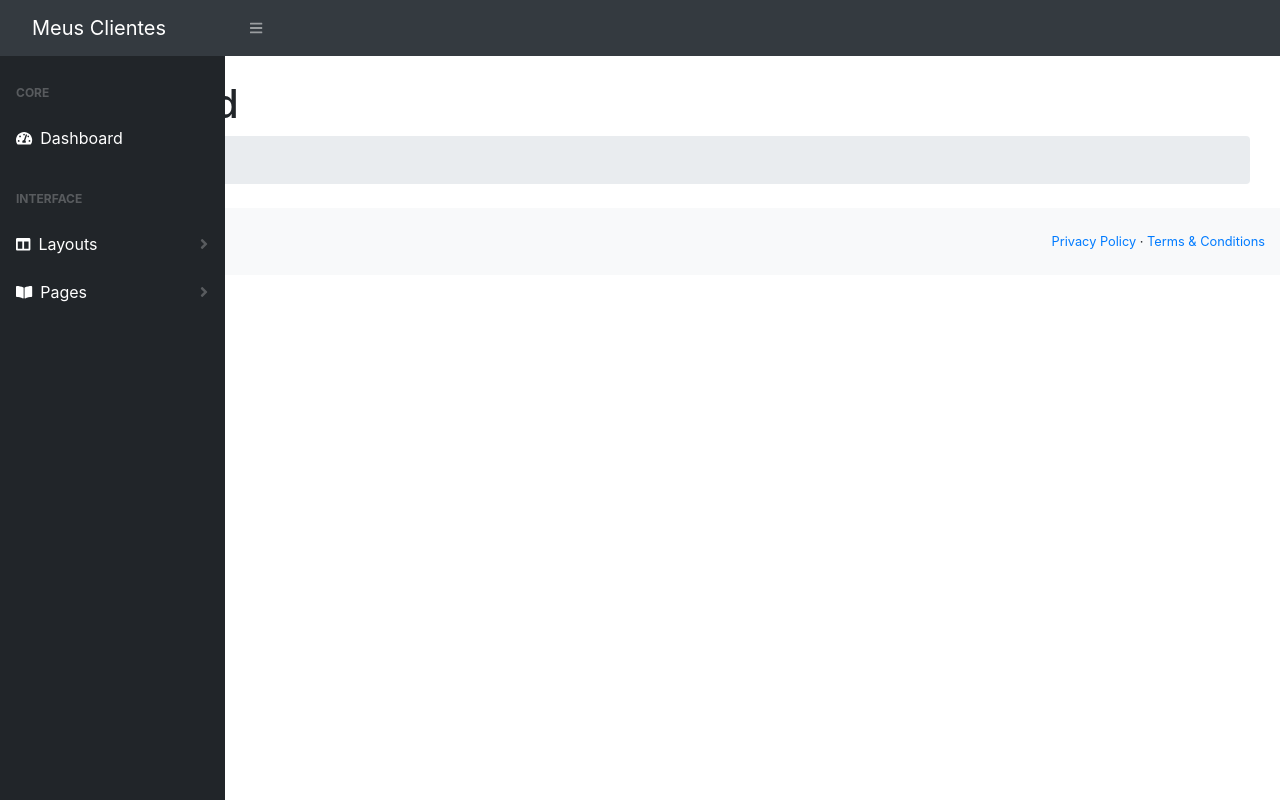
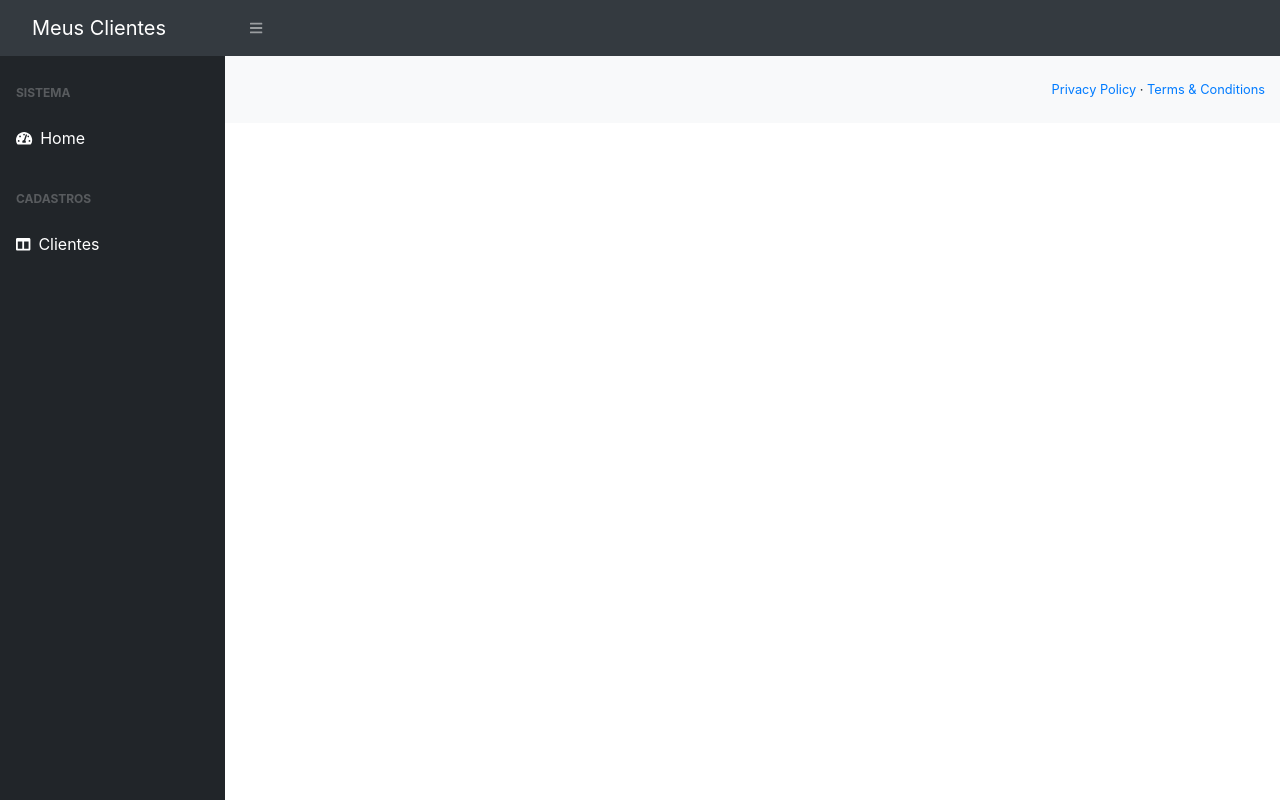
Before and after one commit to aarrieche/angular-17-template-sb-admin, an Angular app: page / in a window 1280 px wide. Built offline with nearby package versions, Linux system fonts and the light colour scheme.

Commit message:
:sparkles: feat: Clientes-form and Home routes

```diff
--- a/src/app/app-routing.module.ts
+++ b/src/app/app-routing.module.ts
@@ -1,7 +1,9 @@
 import { NgModule } from '@angular/core';
 import { RouterModule, Routes } from '@angular/router';
-
-const routes: Routes = [];
+import { HomeComponent } from './home/home.component'
+const routes: Routes = [
+  { path: 'home', component: HomeComponent }
+];
 
 @NgModule({
   imports: [RouterModule.forRoot(routes)],
--- a/src/app/app.component.html
+++ b/src/app/app.component.html
@@ -3,7 +3,7 @@
     <app-sidebar></app-sidebar>
     <div id="layoutSidenav_content"><main>
         <div class="container-fluid">
-            <app-home></app-home>
+            <router-outlet></router-outlet>
         </div>
         <footer class="py-4 bg-light mt-auto">
             <div class="container-fluid">
--- a/src/app/app.module.ts
+++ b/src/app/app.module.ts
@@ -6,6 +6,7 @@
 
 import { TemplateModule } from './template/template.module';
 import { HomeComponent } from './home/home.component'
+import { ClientesModule } from './clientes/clientes.module';
 
 @NgModule({
   declarations: [
@@ -15,7 +16,8 @@
   imports: [
     BrowserModule,
     AppRoutingModule,
-    TemplateModule
+    TemplateModule,
+    ClientesModule
   ],
   providers: [
     provideClientHydration()
--- /dev/null
+++ b/src/app/clientes/clientes-form/clientes-form.component.html
@@ -0,0 +1 @@
+<p>clientes-form works!</p>
--- /dev/null
+++ b/src/app/clientes/clientes.module.ts
@@ -0,0 +1,19 @@
+import { NgModule } from '@angular/core';
+import { CommonModule } from '@angular/common';
+
+import { ClientesRoutingModule } from './clientes-routing.module';
+import { ClientesFormComponent } from './clientes-form/clientes-form.component';
+
+
+@NgModule({
+  declarations: [
+    ClientesFormComponent
+  ],
+  imports: [
+    CommonModule,
+    ClientesRoutingModule
+  ] , exports: [
+    ClientesFormComponent
+  ]
+})
+export class ClientesModule { }
--- a/src/app/template/navbar/navbar.component.html
+++ b/src/app/template/navbar/navbar.component.html
@@ -1,5 +1,5 @@
 <nav class="sb-topnav navbar navbar-expand navbar-dark bg-dark">
-    <a class="navbar-brand" href="#">Meus Clientes</a>
+    <a class="navbar-brand" href="../../home/home.component.ts">Meus Clientes</a>
     <button class="btn btn-link btn-sm order-1 order-lg-0" id="sidebarToggle" href="#">
         <i class="fas fa-bars"></i>
     </button>
--- a/src/app/template/sidebar/sidebar.component.html
+++ b/src/app/template/sidebar/sidebar.component.html
@@ -2,40 +2,15 @@
     <nav class="sb-sidenav accordion sb-sidenav-dark" id="sidenavAccordion">
         <div class="sb-sidenav-menu">
             <div class="nav">
-                <div class="sb-sidenav-menu-heading">Core</div>
-                <a class="nav-link" href="index.html"
+                <div class="sb-sidenav-menu-heading">Sistema</div>
+                <a class="nav-link" routerLink="/home"
                     ><div class="sb-nav-link-icon"><i class="fas fa-tachometer-alt"></i></div>
-                    Dashboard</a
+                    Home</a
                 >
-                <div class="sb-sidenav-menu-heading">Interface</div>
-                <a class="nav-link collapsed" href="#" data-toggle="collapse" data-target="#collapseLayouts" aria-expanded="false" aria-controls="collapseLayouts"
+                <div class="sb-sidenav-menu-heading">Cadastros</div>
+                <a class="nav-link collapsed" routerLink="/clientes-form" data-toggle="collapse" data-target="#collapseLayouts" aria-expanded="false" aria-controls="collapseLayouts"
                     ><div class="sb-nav-link-icon"><i class="fas fa-columns"></i></div>
-                    Layouts
-                    <div class="sb-sidenav-collapse-arrow"><i class="fas fa-angle-down"></i></div
-                ></a>
-                <div class="collapse" id="collapseLayouts" aria-labelledby="headingOne" data-parent="#sidenavAccordion">
-                    <nav class="sb-sidenav-menu-nested nav"><a class="nav-link" href="layout-static.html">Static Navigation</a><a class="nav-link" href="layout-sidenav-light.html">Light Sidenav</a></nav>
+                    Clientes
+                </a>
+
                 </div>
-                <a class="nav-link collapsed" href="#" data-toggle="collapse" data-target="#collapsePages" aria-expanded="false" aria-controls="collapsePages"
-                    ><div class="sb-nav-link-icon"><i class="fas fa-book-open"></i></div>
-                    Pages
-                    <div class="sb-sidenav-collapse-arrow"><i class="fas fa-angle-down"></i></div
-                ></a>
-                <div class="collapse" id="collapsePages" aria-labelledby="headingTwo" data-parent="#sidenavAccordion">
-                    <nav class="sb-sidenav-menu-nested nav accordion" id="sidenavAccordionPages">
-                        <a class="nav-link collapsed" href="#" data-toggle="collapse" data-target="#pagesCollapseAuth" aria-expanded="false" aria-controls="pagesCollapseAuth"
-                            >Authentication
-                            <div class="sb-sidenav-collapse-arrow"><i class="fas fa-angle-down"></i></div
-                        ></a>
-                        <div class="collapse" id="pagesCollapseAuth" aria-labelledby="headingOne" data-parent="#sidenavAccordionPages">
-                            <nav class="sb-sidenav-menu-nested nav"><a class="nav-link" href="login.html">Login</a><a class="nav-link" href="register.html">Register</a><a class="nav-link" href="password.html">Forgot Password</a></nav>
-                        </div>
-                        <a class="nav-link collapsed" href="#" data-toggle="collapse" data-target="#pagesCollapseError" aria-expanded="false" aria-controls="pagesCollapseError"
-                            >Error
-                            <div class="sb-sidenav-collapse-arrow"><i class="fas fa-angle-down"></i></div
-                        ></a>
-                        <div class="collapse" id="pagesCollapseError" aria-labelledby="headingOne" data-parent="#sidenavAccordionPages">
-                            <nav class="sb-sidenav-menu-nested nav"><a class="nav-link" href="401.html">401 Page</a><a class="nav-link" href="404.html">404 Page</a><a class="nav-link" href="500.html">500 Page</a></nav>
-                        </div>
-                    </nav>
-                </div>
--- a/src/app/template/template.module.ts
+++ b/src/app/template/template.module.ts
@@ -2,6 +2,7 @@
 import { CommonModule } from '@angular/common';
 import { NavbarComponent } from './navbar/navbar.component';
 import { SidebarComponent } from './sidebar/sidebar.component';
+import { RouterModule } from '@angular/router';
 
 
 
@@ -11,7 +12,8 @@
     SidebarComponent
   ],
   imports: [
-    CommonModule
+    CommonModule,
+    RouterModule
   ],
   exports: [
   NavbarComponent,
```
Also changed, not shown: src/app/clientes/clientes-form/clientes-form.component.ts (added, +10 -0 lines), src/app/clientes/clientes-routing.module.ts (added, +13 -0 lines), src/app/clientes/clientes-form/clientes-form.component.css (added), 1 other file (tests, documents, lock files or other folders).
